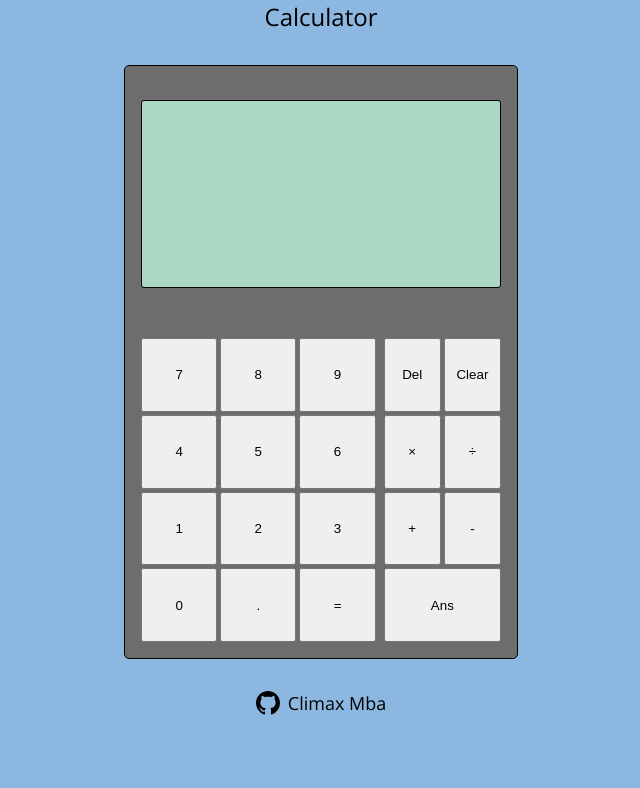
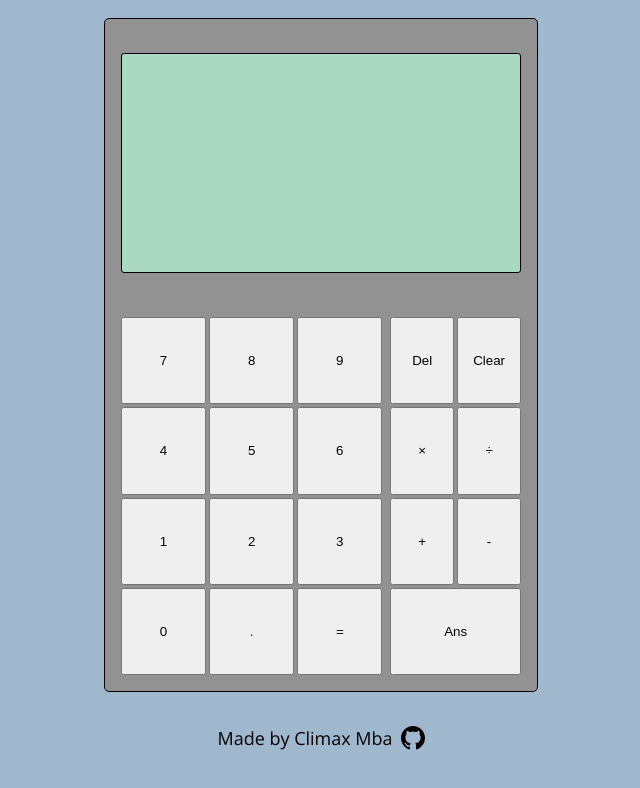
Before and after one commit to climaxmba/Calculator, a plain HTML site: page index.html in a window 1280 px wide. Shown: the whole page, without its empty margins (319-959 px from the left). Drawn offline with nearby package versions, Linux system fonts and the light colour scheme.

Commit message:
Modify <body> & style for appearance

```diff
--- a/index.html
+++ b/index.html
@@ -8,8 +8,6 @@
     <title>Calculator</title>
 </head>
 <body>
-    <header>Calculator</header>
-
     <div id="calc">
         <div id="calc-display-container">
             <div class="calc-display" id="display-1"></div>
@@ -44,14 +42,12 @@
         </div>
     </div>
 
-    <footer>
-            <a href="https://github.com/climaxmba">
-                <svg xmlns="http://www.w3.org/2000/svg" width="24" height="24" fill="currentColor" class="bi bi-github" viewBox="0 0 16 16">
-                    <path d="M8 0C3.58 0 0 3.58 0 8c0 3.54 2.29 6.53 5.47 7.59.4.07.55-.17.55-.38 0-.19-.01-.82-.01-1.49-2.01.37-2.53-.49-2.69-.94-.09-.23-.48-.94-.82-1.13-.28-.15-.68-.52-.01-.53.63-.01 1.08.58 1.23.82.72 1.21 1.87.87 2.33.66.07-.52.28-.87.51-1.07-1.78-.2-3.64-.89-3.64-3.95 0-.87.31-1.59.82-2.15-.08-.2-.36-1.02.08-2.12 0 0 .67-.21 2.2.82.64-.18 1.32-.27 2-.27.68 0 1.36.09 2 .27 1.53-1.04 2.2-.82 2.2-.82.44 1.1.16 1.92.08 2.12.51.56.82 1.27.82 2.15 0 3.07-1.87 3.75-3.65 3.95.29.25.54.73.54 1.48 0 1.07-.01 1.93-.01 2.2 0 .21.15.46.55.38A8.012 8.012 0 0 0 16 8c0-4.42-3.58-8-8-8z" />
-                </svg>
-                Climax Mba
-            </a>
-    </footer>
+    <a href="https://github.com/climaxmba">
+        Made by Climax Mba
+        <svg xmlns="http://www.w3.org/2000/svg" width="24" height="24" fill="currentColor" class="bi bi-github" viewBox="0 0 16 16">
+            <path d="M8 0C3.58 0 0 3.58 0 8c0 3.54 2.29 6.53 5.47 7.59.4.07.55-.17.55-.38 0-.19-.01-.82-.01-1.49-2.01.37-2.53-.49-2.69-.94-.09-.23-.48-.94-.82-1.13-.28-.15-.68-.52-.01-.53.63-.01 1.08.58 1.23.82.72 1.21 1.87.87 2.33.66.07-.52.28-.87.51-1.07-1.78-.2-3.64-.89-3.64-3.95 0-.87.31-1.59.82-2.15-.08-.2-.36-1.02.08-2.12 0 0 .67-.21 2.2.82.64-.18 1.32-.27 2-.27.68 0 1.36.09 2 .27 1.53-1.04 2.2-.82 2.2-.82.44 1.1.16 1.92.08 2.12.51.56.82 1.27.82 2.15 0 3.07-1.87 3.75-3.65 3.95.29.25.54.73.54 1.48 0 1.07-.01 1.93-.01 2.2 0 .21.15.46.55.38A8.012 8.012 0 0 0 16 8c0-4.42-3.58-8-8-8z" />
+        </svg>
+    </a>
     <script src="script.js"></script>
 </body>
 </html>
--- a/style.css
+++ b/style.css
@@ -2,7 +2,7 @@
 
 body {
     margin: 0;
-    background-color: #8bb7e0;
+    background-color: #a0b8ce;
     display: flex;
     flex-direction: column;
     align-items: center;
@@ -12,11 +12,11 @@ body {
 #calc {
     border: 1px solid black;
     border-radius: 5px;
-    background-color: #6d6d6d;
-    height: 70vh;
-    width: 45vh;
+    background-color: #929292;
+    height: 80vh;
+    width: 50vh;
     padding: 16px;
-    margin: 32px 0;
+    margin: 18px 0;
     display: grid;
     grid-template-rows: 2fr 3fr;
 }
@@ -49,7 +49,7 @@ body {
     display: grid;
     grid-template-columns: 2fr 1fr;
     column-gap: 8px;
-    margin-top: 32px;
+    margin-top: 26px;
 }
 
 #left-calc-btns {
@@ -69,16 +69,13 @@ body {
     grid-column-end: -1;
 }
 
-header {
-    font-size: x-large;
+a {
+    color: black;
+    text-decoration: none;
+    display: flex;
+    font-size: 18px;
+    gap: 8px;
+    margin: 2vh 0;
+    align-items: center;
+    justify-content: center;
 }
-
-footer a {
-    color: black;
-    width: 100%;
-    text-decoration: none;
-    font-size: 18px;
-    display: flex;
-    align-items: center;
-    gap: 8px;
-}
```
